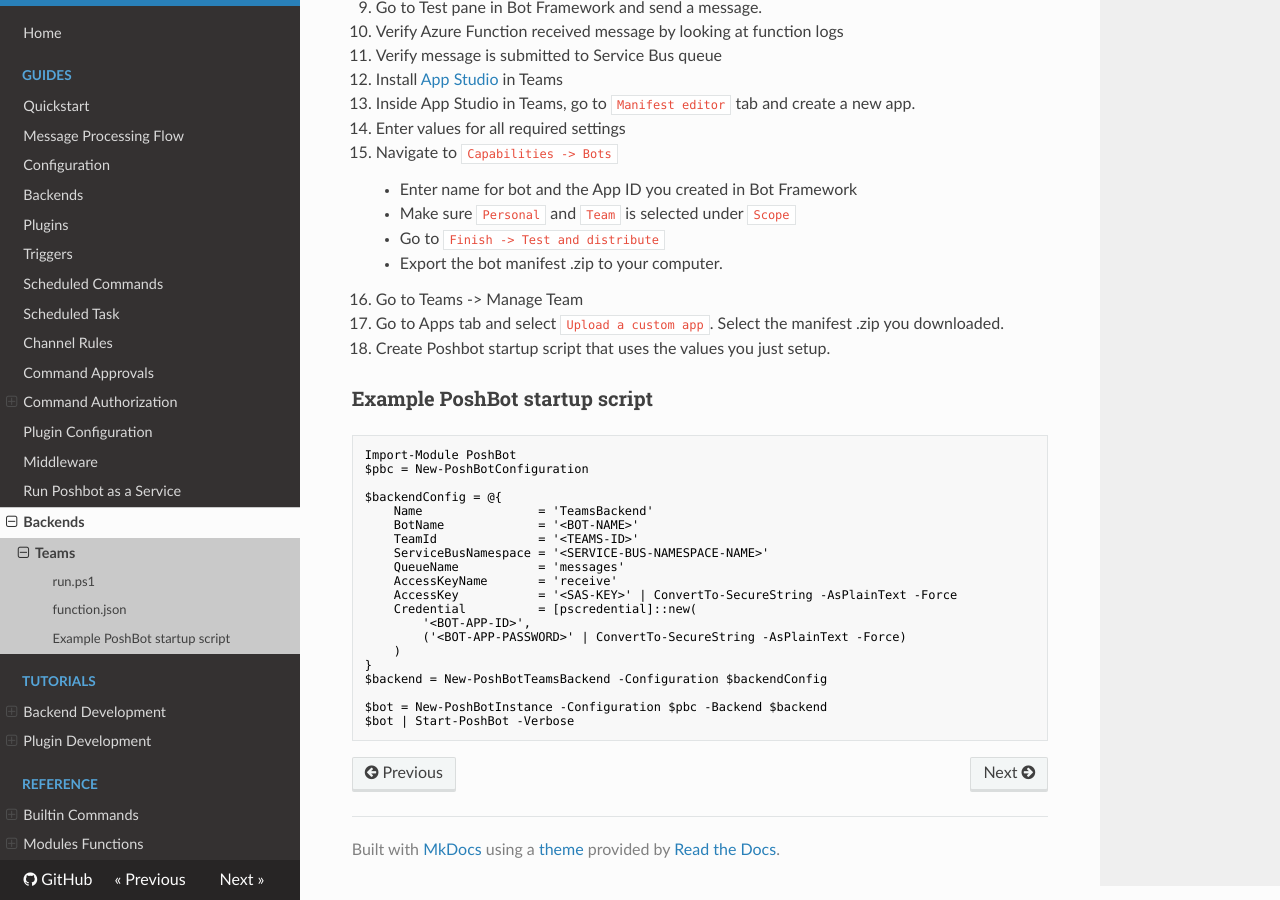
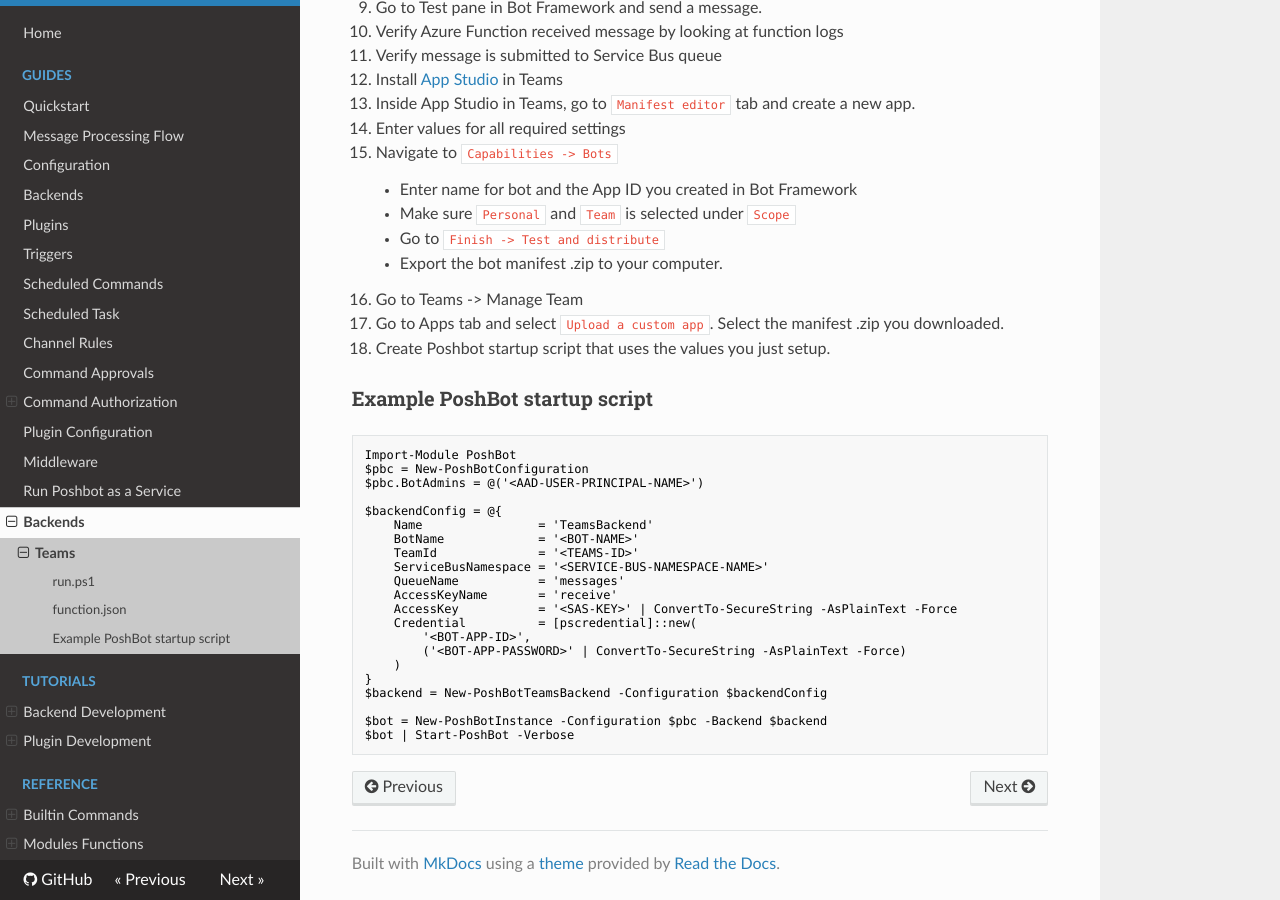
Before and after one commit to poshbotio/PoshBot, an MkDocs documentation site: the page built from docs/guides/backends/setup-teams-backend.md, in a window 1280 px wide and 900 px high, scrolled down 1484 px. Built offline with MkDocs 1.6.1, drawn with Linux system fonts in a browser that asks for light colours; nearby versions of some CDN libraries; old or Windows-style settings are respelled for this version of MkDocs.

Commit message:
update doc

````diff
--- a/docs/guides/backends/setup-teams-backend.md
+++ b/docs/guides/backends/setup-teams-backend.md
@@ -94,6 +94,7 @@ Out-File -Encoding Ascii -FilePath $outputSbMsg -inputObject $request
 ```powershell
 Import-Module PoshBot
 $pbc = New-PoshBotConfiguration
+$pbc.BotAdmins = @('<AAD-USER-PRINCIPAL-NAME>')
 
 $backendConfig = @{
     Name                = 'TeamsBackend'
````
